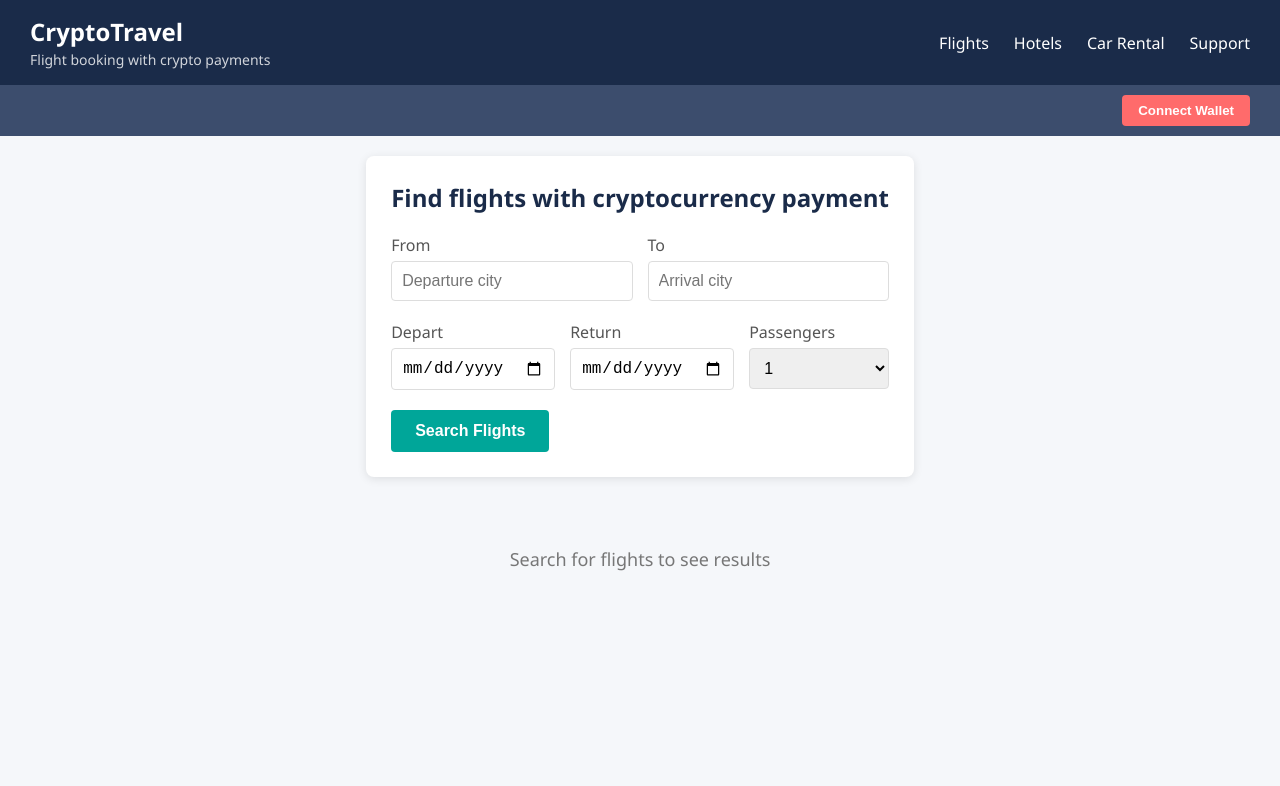
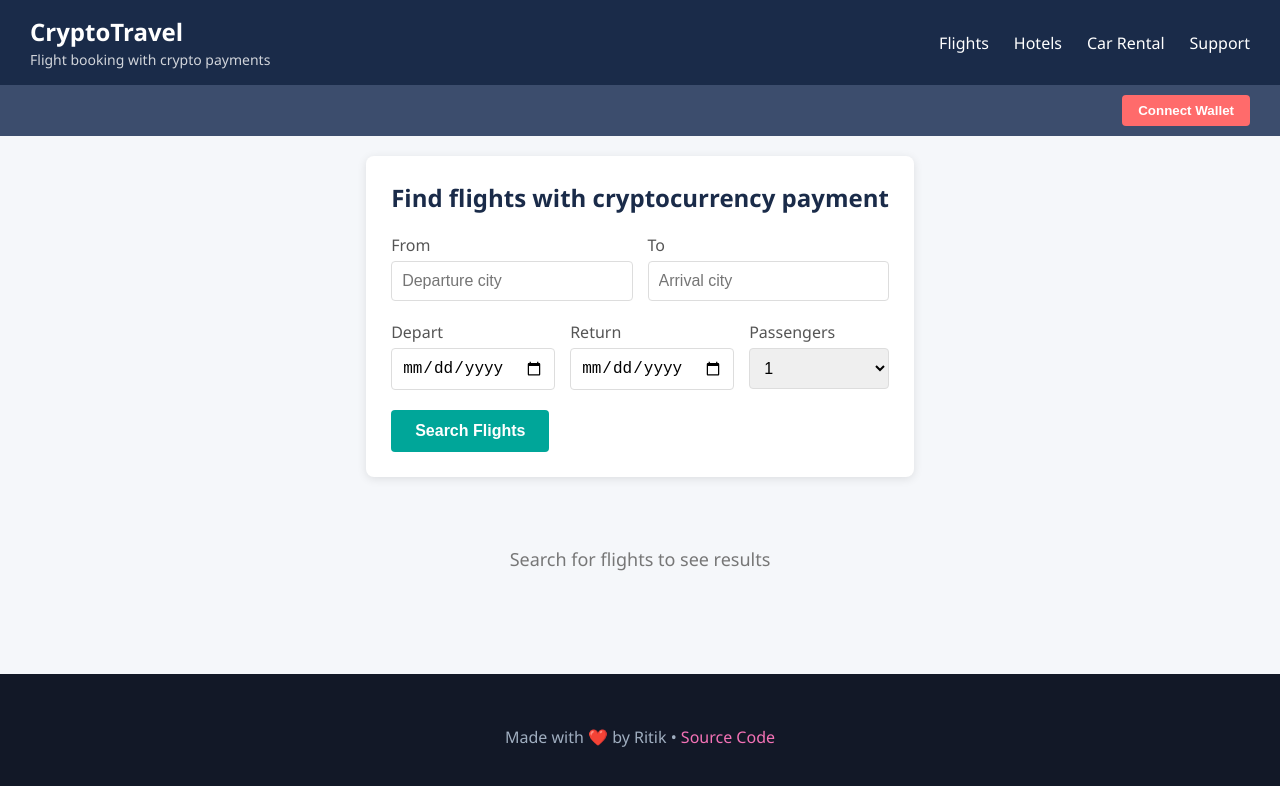
Before and after one commit to ritik4ever/crypto-travel, a React (Create React App) app: page / in a window 1280 px wide. Shown: the top 786 px of the page. Built offline with nearby package versions, Linux system fonts and the light colour scheme.

Commit message:
Update App.js

```diff
--- a/src/App.js
+++ b/src/App.js
@@ -7,6 +7,7 @@ import FlightResults from './components/FlightResults';
 import Header from './components/Header';
 import ConnectWallet from './components/ConnectWallet';
 import BookingModal from './components/BookingModal';
+import Footer from './components/Footer';
 import { mockFlightData } from './data/mockFlights';
 
 function App() {
@@ -234,6 +235,7 @@ function App() {
           onConfirm={handleBooking}
         />
       )}
+              <Footer githubRepo="https://github.com/ritik4ever/crypto-travel" />
     </div>
   );
 }
```
